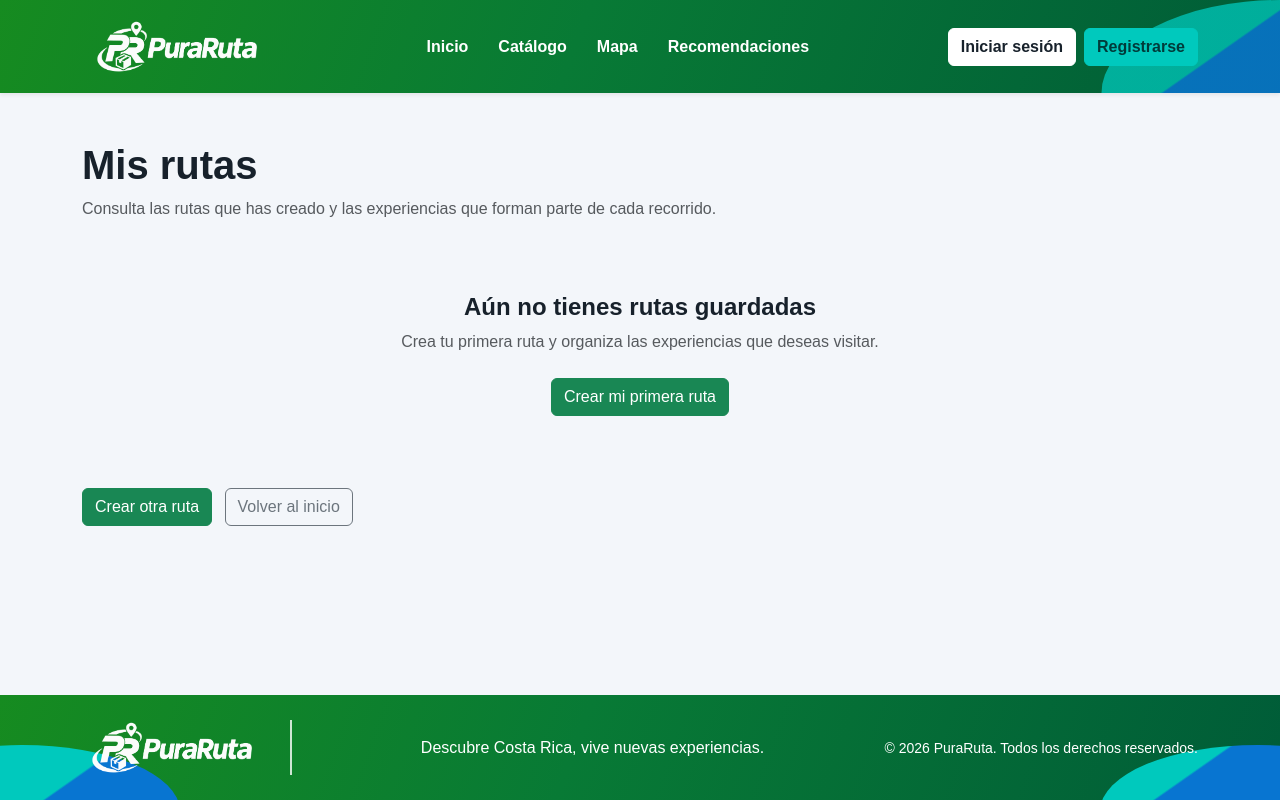
After one commit to NIRO1004/PuraRuta, an ASP.NET Core app: template PuraRuta/Views/Rutas/MisRutas.cshtml in a window 1280 px wide. The commit adds this page. Run offline with ASP.NET Core 8, Linux system fonts and the light colour scheme; the template is opened without the code that fills it, so the values that code supplies are empty; style sheets or scripts are compiled from the project's sources.

Commit message:
RF09
Guardar y consultar rutas al 100%

```diff
--- a/PuraRuta/Views/Home/Index.cshtml
+++ b/PuraRuta/Views/Home/Index.cshtml
@@ -56,6 +56,10 @@
                    asp-action="Crear"
                    class="btn-feature btn-plan">
                     Crear ruta
+                </a>
+
+                <a asp-controller="Rutas" asp-action="MisRutas" class="btn-feature btn-plan">
+                    Mis rutas
                 </a>
             </div>
 
--- /dev/null
+++ b/PuraRuta/Views/Rutas/MisRutas.cshtml
@@ -0,0 +1,131 @@
+@model IEnumerable<PuraRuta.Models.Rutum>
+
+@{
+    ViewData["Title"] = "Mis rutas";
+}
+
+<div class="container py-5">
+
+    <div class="mb-4">
+        <h1 class="fw-bold">Mis rutas</h1>
+        <p class="text-muted">
+            Consulta las rutas que has creado y las experiencias que forman parte de cada recorrido.
+        </p>
+    </div>
+
+    @if (Model == null || !Model.Any())
+    {
+        <div class="text-center py-5">
+            <h4>Aún no tienes rutas guardadas</h4>
+            <p class="text-muted">
+                Crea tu primera ruta y organiza las experiencias que deseas visitar.
+            </p>
+
+            <a asp-controller="Rutas"
+               asp-action="Crear"
+               class="btn btn-success mt-2">
+                Crear mi primera ruta
+            </a>
+        </div>
+    }
+    else
+    {
+        <div class="row g-4">
+
+            @foreach (var ruta in Model)
+            {
+                <div class="col-12">
+                    <div class="card shadow-sm border-0 rounded-4">
+
+                        <div class="card-body p-4">
+
+                            <div class="d-flex justify-content-between align-items-start flex-wrap gap-3">
+
+                                <div>
+                                    <h4 class="fw-bold mb-1">
+                                        @ruta.Nombre
+                                    </h4>
+
+                                    <span class="text-muted">
+                                        Creada el @ruta.FechaCreacion.ToString("dd/MM/yyyy")
+                                    </span>
+                                </div>
+
+                                <span class="badge bg-success fs-6">
+                                    @ruta.DistanciaTotalKm.ToString("N2") km
+                                </span>
+
+                            </div>
+
+                            <hr />
+
+                            <div class="row mb-3">
+                                <div class="col-md-6">
+                                    <strong>Fecha de visita:</strong>
+                                    @ruta.FechaVisita.ToString("dd/MM/yyyy")
+                                </div>
+
+                                <div class="col-md-6">
+                                    <strong>Experiencias:</strong>
+                                    @ruta.RutaExperiencia.Count
+                                </div>
+                            </div>
+
+                            <h6 class="fw-bold mb-3">
+                                Recorrido de la ruta
+                            </h6>
+
+                            <div class="list-group list-group-flush">
+
+                                @foreach (var punto in ruta.RutaExperiencia.OrderBy(p => p.OrdenVisita))
+                                {
+                                    <div class="list-group-item px-0 py-3">
+
+                                        <div class="d-flex align-items-center gap-3">
+
+                                            <div class="rounded-circle bg-success text-white d-flex align-items-center justify-content-center"
+                                                 style="width: 35px; height: 35px; min-width: 35px;">
+                                                @punto.OrdenVisita
+                                            </div>
+
+                                            <div class="flex-grow-1">
+                                                <strong>
+                                                    @punto.IdExperienciaNavigation.Nombre
+                                                </strong>
+
+                                                <div class="text-muted small">
+                                                    Distancia desde el punto anterior:
+                                                    @punto.DistanciaKm.ToString("N2") km
+                                                </div>
+                                            </div>
+
+                                        </div>
+
+                                    </div>
+                                }
+
+                            </div>
+
+                        </div>
+                    </div>
+                </div>
+            }
+
+        </div>
+    }
+
+    <div class="mt-4">
+        <a asp-controller="Rutas"
+           asp-action="Crear"
+           class="btn btn-success">
+            Crear otra ruta
+        </a>
+
+        <a asp-controller="Home"
+           asp-action="Index"
+           class="btn btn-outline-secondary ms-2">
+            Volver al inicio
+        </a>
+    </div>
+
+</div>
```
Also changed, not shown: PuraRuta/Controllers/RutaController.cs (+20 -0 lines), 15 other files.
